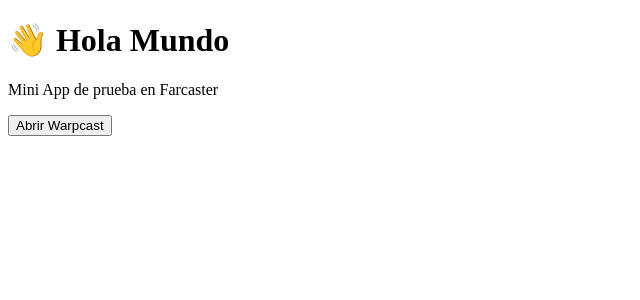
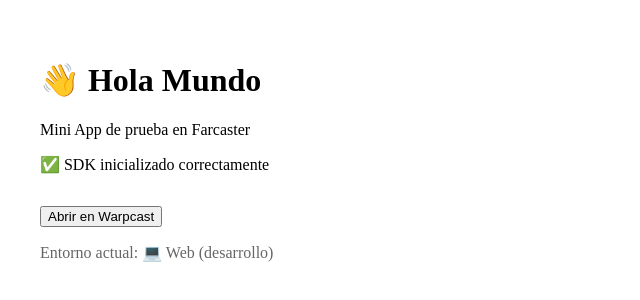
Before and after one commit to Nicolass94/Hola-Mundo, a Next.js app: page / in a window 1280 px wide. Shown: the top 300 px of the page, without its empty margins (0-640 px from the left). Built offline with nearby package versions, Linux system fonts and the light colour scheme.

Commit message:
Update page.tsx

```diff
--- a/app/page.tsx
+++ b/app/page.tsx
@@ -1,56 +1,73 @@
 "use client";
+import { useEffect, useState } from "react";
 
-import React, { useEffect } from "react";
+export default function Home() {
+  const [isWarpcast, setIsWarpcast] = useState(false);
+  const [sdkReady, setSdkReady] = useState(false);
+  const [error, setError] = useState<string | null>(null);
 
-export default function Page() {
   useEffect(() => {
-    const loadMiniKit = () => {
-      const script = document.createElement("script");
-      script.src = "/mini-kit.js"; // ✅ Ahora se carga el SDK local, no desde CDN
-      script.async = true;
+    const initSDK = async () => {
+      try {
+        // Detectar si estamos en Warpcast
+        const inWarpcast = /warpcast/i.test(navigator.userAgent);
+        setIsWarpcast(inWarpcast);
 
-      script.onload = () => {
-        try {
-          const sdk = new (window as any).MiniKit();
-          (window as any).sdk = sdk;
-          console.log("✅ MiniKit cargado correctamente");
-          sdk.actions.ready();
-          console.log("🟢 SDK listo y registrado correctamente");
-        } catch (err) {
-          console.error("⚠️ Error inicializando MiniKit:", err);
+        // Cargar el SDK real si estamos dentro de Warpcast
+        if (inWarpcast) {
+          const script = document.createElement("script");
+          script.src = "https://cdn.farcaster.xyz/mini-kit/v0.0.4-alpha.3/mini-kit.js";
+          script.async = true;
+          script.onload = () => {
+            if (window.MiniKit) {
+              try {
+                const kit = new window.MiniKit();
+                kit.actions.ready(); // Indicar que la miniapp está lista
+                setSdkReady(true);
+              } catch (e) {
+                console.error("Error inicializando MiniKit:", e);
+                setError("Error inicializando MiniKit");
+              }
+            } else {
+              setError("MiniKit no disponible en el entorno Warpcast");
+            }
+          };
+          script.onerror = () => setError("Error al cargar MiniKit desde CDN");
+          document.body.appendChild(script);
+        } else {
+          // Si no estamos en Warpcast, usamos un mock para desarrollo web
+          console.warn("Entorno de desarrollo detectado: usando mock MiniKit");
+          setSdkReady(true);
         }
-      };
-
-      script.onerror = () => {
-        console.error("❌ Error al cargar MiniKit desde /mini-kit.js");
-      };
-
-      document.body.appendChild(script);
+      } catch (err) {
+        console.error("Error general:", err);
+        setError("Fallo al inicializar SDK");
+      }
     };
 
-    loadMiniKit();
+    initSDK();
   }, []);
 
-  const handleClick = () => {
-    const sdk = (window as any).sdk;
-    if (sdk?.actions) {
-      sdk.actions.openUrl("https://warpcast.com");
-    } else {
-      alert("⚠️ SDK aún no disponible");
-    }
+  const handleOpenWarpcast = () => {
+    window.open("https://warpcast.com/~/add-cast-action?url=https://hola-mundo-mu.vercel.app", "_blank");
   };
 
   return (
-    <main className="flex min-h-screen flex-col items-center justify-center p-24">
-      <h1 className="text-4xl font-bold mb-4">👋 Hola Mundo</h1>
-      <p className="mb-8">Mini App de prueba en Farcaster</p>
+    <main style={{ padding: "2rem" }}>
+      <h1>👋 Hola Mundo</h1>
+      <p>Mini App de prueba en Farcaster</p>
 
-      <button
-        onClick={handleClick}
-        className="bg-purple-600 text-white px-4 py-2 rounded-lg hover:bg-purple-700 transition"
-      >
-        Abrir Warpcast
+      {error && <p style={{ color: "red" }}>❌ {error}</p>}
+      {!error && sdkReady && <p>✅ SDK inicializado correctamente</p>}
+      {!error && !sdkReady && <p>⌛ Cargando SDK...</p>}
+
+      <button onClick={handleOpenWarpcast} style={{ marginTop: "1rem" }}>
+        Abrir en Warpcast
       </button>
+
+      <p style={{ marginTop: "1rem", color: "#666" }}>
+        Entorno actual: {isWarpcast ? "🌐 Warpcast (producción)" : "💻 Web (desarrollo)"}
+      </p>
     </main>
   );
 }
```
